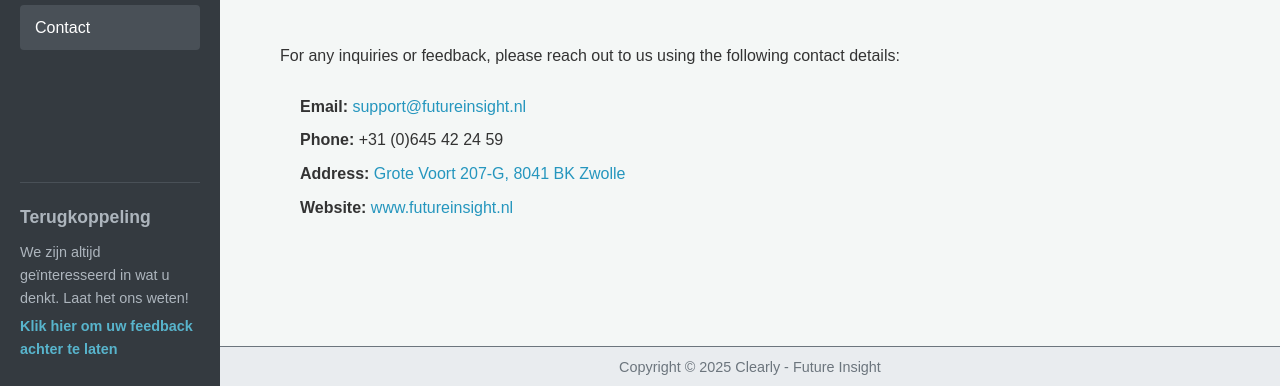
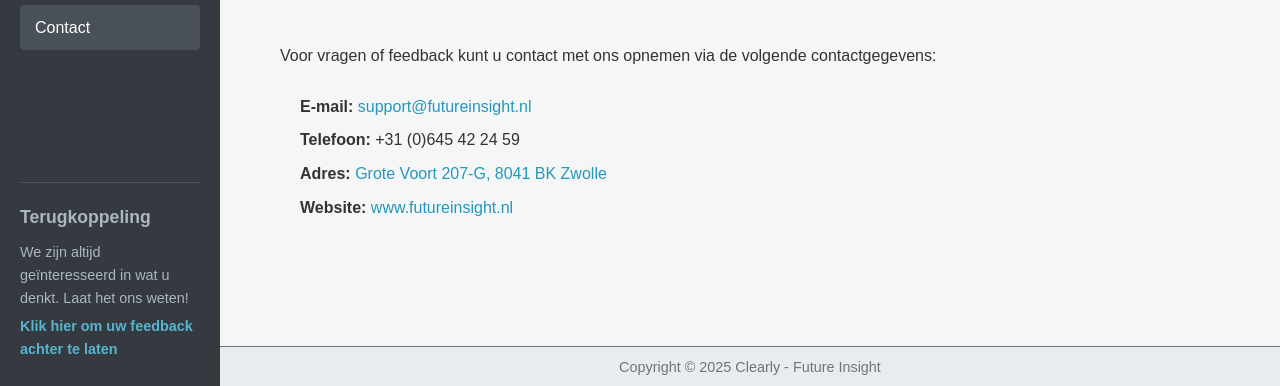
Before and after one commit to fi-group/clearly-support-page, a plain HTML site: page CONTACT/contact.html in a window 1280 px wide. Both pictures are taken after a click on the link "NL". Shown: the part 414-800 px from the top of the page. Drawn offline with Linux system fonts and the light colour scheme.

Commit message:
small polishes

```diff
--- a/CONTACT/contact.html
+++ b/CONTACT/contact.html
@@ -51,7 +51,7 @@
                 </div>
 
                 <div class="scrollable-area">
-                    <div class="contact-list">
+                    <div class="contact-list" data-lang="en">
                         <br>
                         <p>For any inquiries or feedback, please reach out to us using the following contact details:</p>
 
@@ -62,6 +62,24 @@
                                 <li><strong>Phone:</strong> +31 (0)645 42 24 59</li>
 
                                 <li><strong>Address:</strong> <a href="https://g.co/kgs/r14MSqM">Grote Voort 207-G, 8041 BK Zwolle</a></li>
+
+                                <li><strong>Website:</strong> <a href="https://www.futureinsight.nl">www.futureinsight.nl</a></li>
+
+                            </ul>
+                        </article>
+                    </div>
+
+                    <div class="contact-list" data-lang="nl" style="display: none;">
+                        <br>
+                        <p>Voor vragen of feedback kunt u contact met ons opnemen via de volgende contactgegevens:</p>
+
+                        <article class="contact-item">
+                            <ul>
+                                <li><br><strong>E-mail:</strong> <a href="mailto:support@futureinsight.nl">support@futureinsight.nl</a></li>
+
+                                <li><strong>Telefoon:</strong> +31 (0)645 42 24 59</li>
+
+                                <li><strong>Adres:</strong> <a href="https://g.co/kgs/r14MSqM">Grote Voort 207-G, 8041 BK Zwolle</a></li>
 
                                 <li><strong>Website:</strong> <a href="https://www.futureinsight.nl">www.futureinsight.nl</a></li>
 
--- a/app.js
+++ b/app.js
@@ -141,6 +141,20 @@
     }
 
     /**
+     * Toggles the visibility of hardcoded contact content.
+     */
+    function toggleContactContent(lang) {
+        const contactDivs = document.querySelectorAll('.contact-list');
+        contactDivs.forEach(div => {
+            if (div.dataset.lang === lang) {
+                div.style.display = 'block';
+            } else {
+                div.style.display = 'none';
+            }
+        });
+    }
+
+    /**
      * Switches the visible product content section.
      * This is the universal function for all pages.
      */
@@ -215,6 +229,7 @@
 
         setActiveLanguageLink(lang);
         toggleFeedbackContent(lang);
+        toggleContactContent(lang);
 
         if (currentPageType === 'home') {
             loadContent(localStorage.getItem('selectedProduct'));
--- a/style.css
+++ b/style.css
@@ -266,9 +266,9 @@
     background-color: #fff;
     border-color: #58b4cc #58b4cc #fff;
     color: #58b4cc;
-    border-top-width: 1px;
-    border-left-width: 1px;
-    border-right-width: 1px;
+    border-top-width: 2px;
+    border-left-width: 2px;
+    border-right-width: 2px;
 }
 
 .scrollable-area {
```
